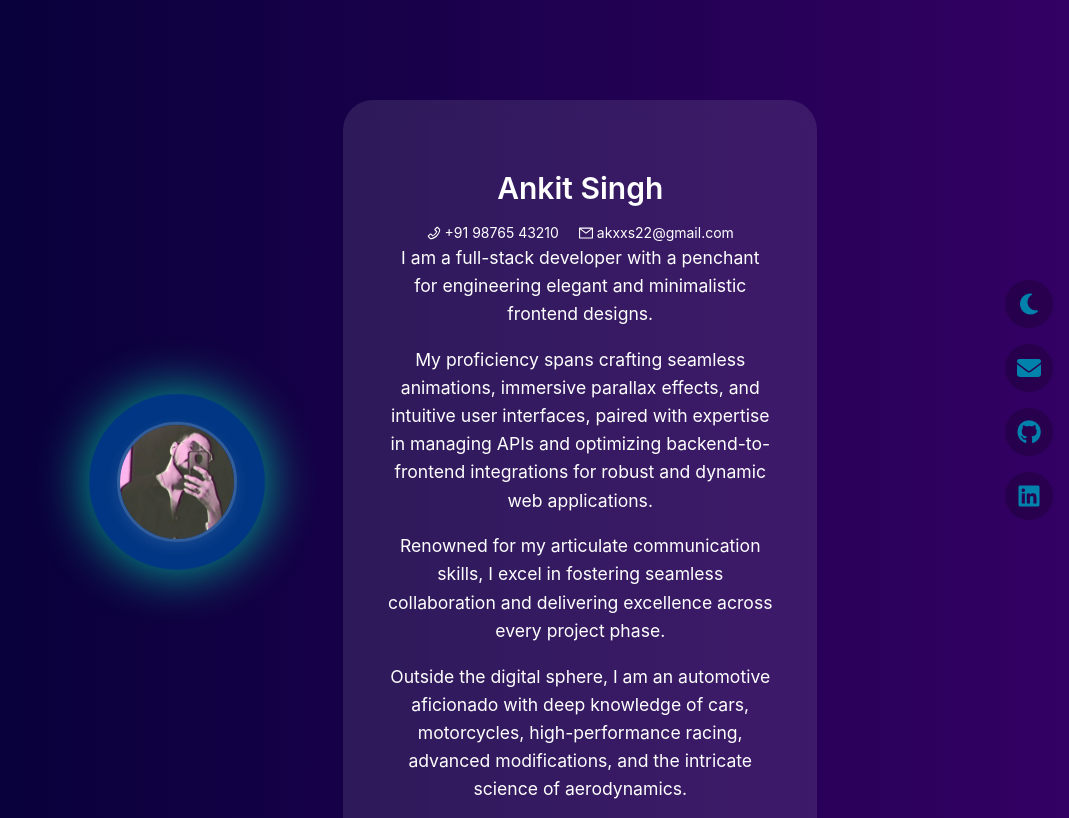
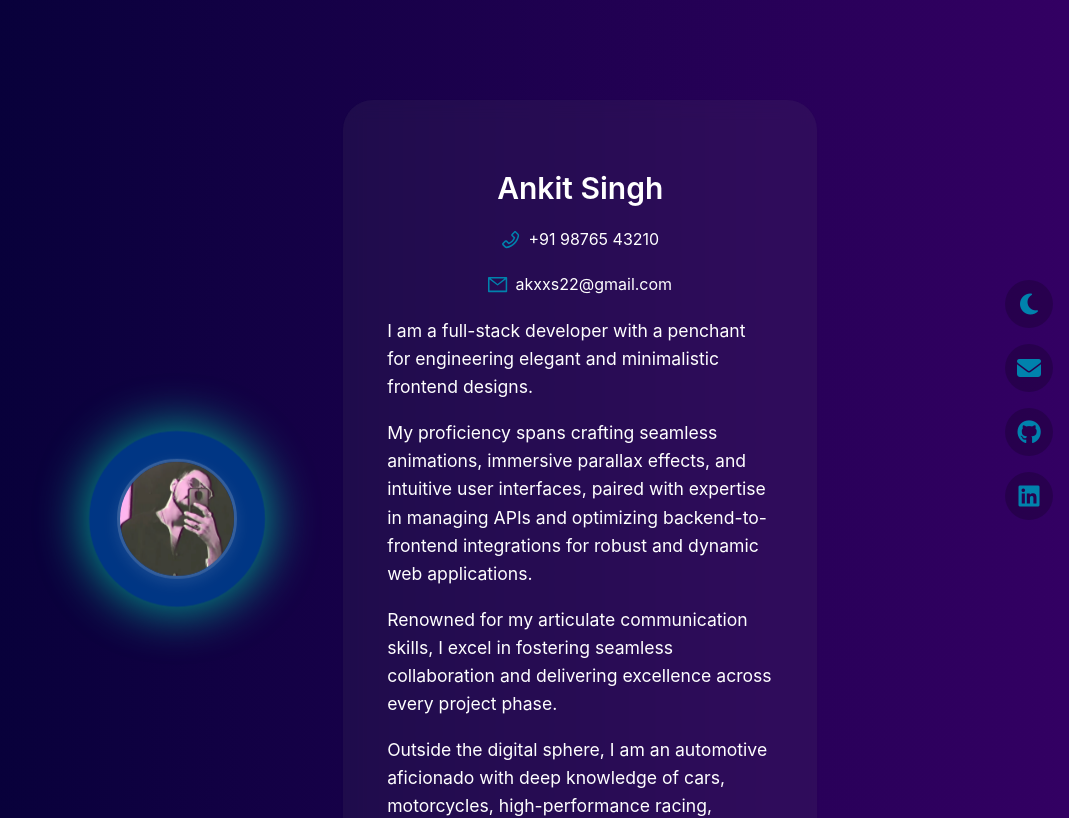
Before and after one commit to ankitsingh11411/port_frontend, a React (Vite) app: page / in a window 1280 px wide. Shown: the top 818 px of the page, without its empty margins (211-1280 px from the left). Built offline with nearby package versions, Linux system fonts and the light colour scheme.

Commit message:
layout changes and contact info

```diff
--- a/src/components/Floaticons.module.css
+++ b/src/components/Floaticons.module.css
@@ -31,18 +31,5 @@
 
 .social i {
   font-size: 1.5rem;
+  color: var(--icon-col);
 }
-
-[data-theme='light'] .themeIcon i,
-[data-theme='light'] .contactIcon i,
-[data-theme='light'] .githubIcon i,
-[data-theme='light'] .linkedinIcon i {
-  color: rgb(189, 123, 0);
-}
-
-[data-theme='dark'] .themeIcon i,
-[data-theme='dark'] .contactIcon i,
-[data-theme='dark'] .githubIcon i,
-[data-theme='dark'] .linkedinIcon i {
-  color: rgb(0, 130, 173);
-}
--- a/src/components/Profile.module.css
+++ b/src/components/Profile.module.css
@@ -12,7 +12,7 @@
 }
 
 .profile_card {
-  background: rgba(255, 255, 255, 0.1);
+  background: var(--desc-back);
   border-radius: 30px;
   padding: 20px;
   backdrop-filter: blur(10px);
@@ -71,10 +71,34 @@
 .profile_description {
   color: var(--desc-text);
   line-height: 1.6;
+  text-align: left;
   font-size: 1.1rem;
   max-width: 700px;
   margin-left: auto;
   margin-right: auto;
+}
+
+.contact_info {
+  margin: 20px;
+}
+
+.contact_link {
+  display: flex;
+  align-items: center;
+  gap: 8px;
+  font-size: 1rem;
+  color: var(--text-color);
+  text-decoration: none;
+  transition: color 0.3s ease-in-out;
+}
+
+.contact_link:hover {
+  color: var(--accent-color);
+}
+
+.icon {
+  font-size: 1.2rem;
+  color: var(--icon-col);
 }
 
 .project_cards {
--- a/src/index.css
+++ b/src/index.css
@@ -1,8 +1,11 @@
 html[data-theme='dark'] {
   --desc-text: rgb(255, 255, 255);
+  --desc-back: rgba(121, 121, 121, 0.1);
   --primary-bg: #0a192f;
   --secondary-bg: #003785;
   --secondary-bg2: #00b899;
+  --accent-color: rgb(226, 0, 0);
+  --icon-col: rgb(0, 130, 173);
   --text-color: rgb(255, 255, 255);
   --card-bg: rgba(255, 255, 255, 0.1);
   --gradient-start: #000133;
@@ -10,10 +13,13 @@ html[data-theme='dark'] {
 }
 
 html[data-theme='light'] {
+  --desc-back: rgba(255, 255, 255, 0.1);
+  --accent-color: rgb(0, 255, 234);
   --primary-bg: #888888;
-  --desc-text: black;
+  --desc-text: rgb(0, 0, 0);
   --secondary-bg: #14005a;
   --secondary-bg2: #2d0080;
+  --icon-col: rgb(255, 255, 255);
   --text-color: #000000;
   --card-bg: #000000;
   --gradient-start: #cccccc;
```
